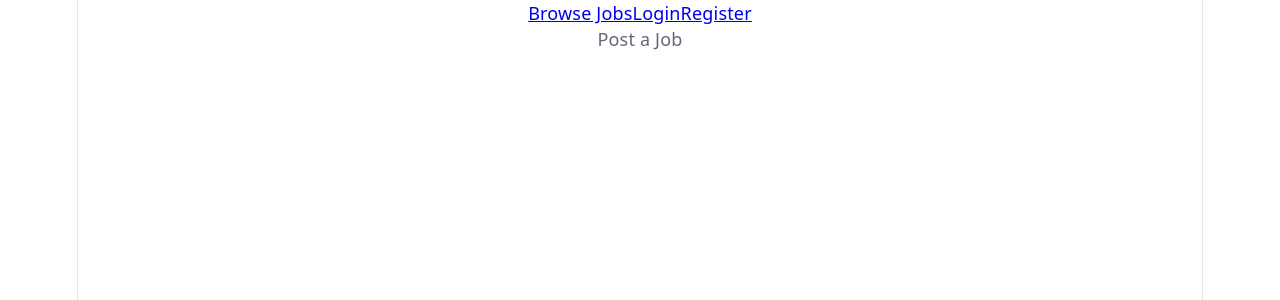
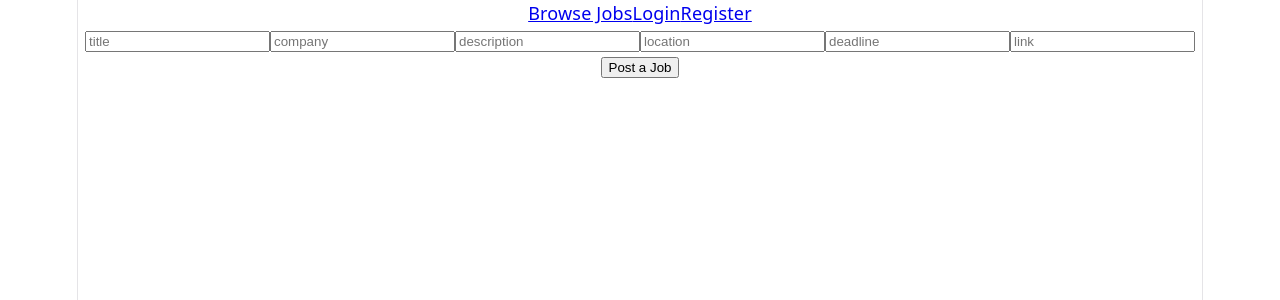
Before and after one commit to SASIKUMAR-109/mern-job-portal, a React app in the folder frontend/: page /post-job in a window 1280 px wide. Shown: the top 300 px of the page. Built offline with nearby package versions, Linux system fonts and the light colour scheme; the HTML template or start-up script is replaced by a standard one.

Commit message:
Completed PostJob.jsx

```diff
--- a/frontend/src/pages/PostJob.jsx
+++ b/frontend/src/pages/PostJob.jsx
@@ -1,3 +1,40 @@
+import { useNavigate } from "react-router-dom";
+import { useState,useContext } from "react"
+import { apiRequest } from "../api/api";
+import {AuthContext} from "../context/AuthContext"
+
+
+
 export const PostJob = () => {
-  return <div>Post a Job</div>;
+  const { token } = useContext(AuthContext)
+  const [title, setTitle] = useState("");
+  const [company, setCompany] = useState("");
+  const [description, setDescription] = useState("");
+  const [location, setLocation] = useState("");
+  const [deadline, setDeadline] = useState("");
+  const [link,setLink] = useState("");
+  const [error,setError] = useState("");
+  const navigate = useNavigate();
+
+  const handleSubmit = async (e) => {
+    e.preventDefault();
+    try {
+      const data = await apiRequest("/jobs", "POST", { title,company,description,location,deadline,link},token);
+      navigate("/my-posted-jobs");
+    } catch (error) {
+      setError(error.message);
+    }
+  };
+  return (
+    <form onSubmit={handleSubmit}>
+      <input type="text" value={title} onChange={(e) => setTitle(e.target.value)} placeholder="title" />
+      <input value={company} onChange={(e) => setCompany(e.target.value)} placeholder="company" />
+      <input type="text" value={description} onChange={(e) => setDescription(e.target.value)} placeholder="description" />
+      <input type="text" value={location} onChange={(e) => setLocation(e.target.value)} placeholder="location" />
+      <input type="text" value={deadline} onChange={(e) => setDeadline(e.target.value)} placeholder="deadline" />
+      <input type="text" value={link} onChange={(e) => setLink(e.target.value)} placeholder="link" />
+      <button type="submit">Post a Job</button>
+      {error && <p>{error}</p>}
+    </form>
+  );;
 }
```
